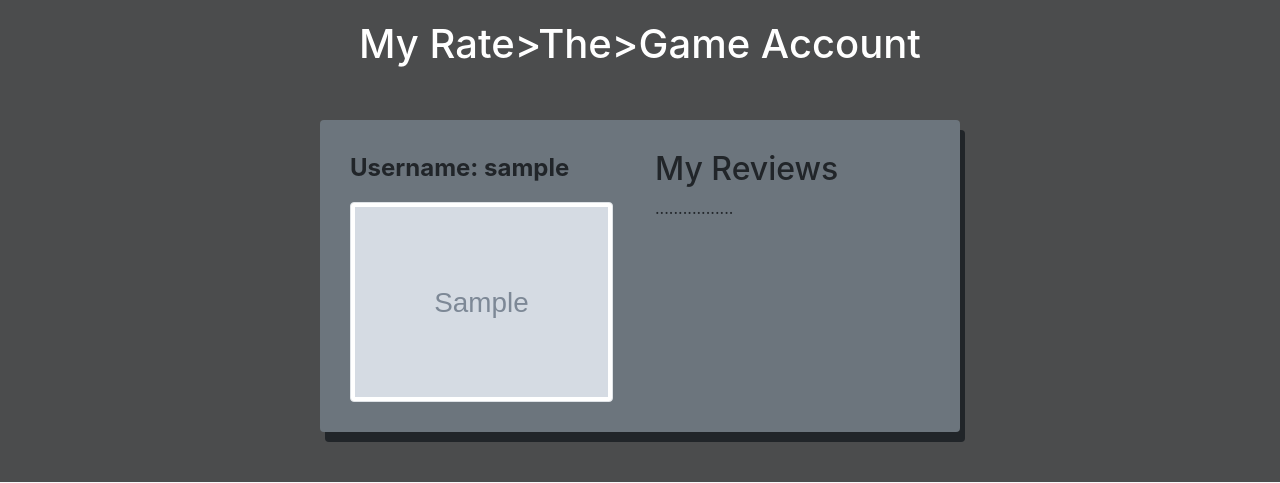
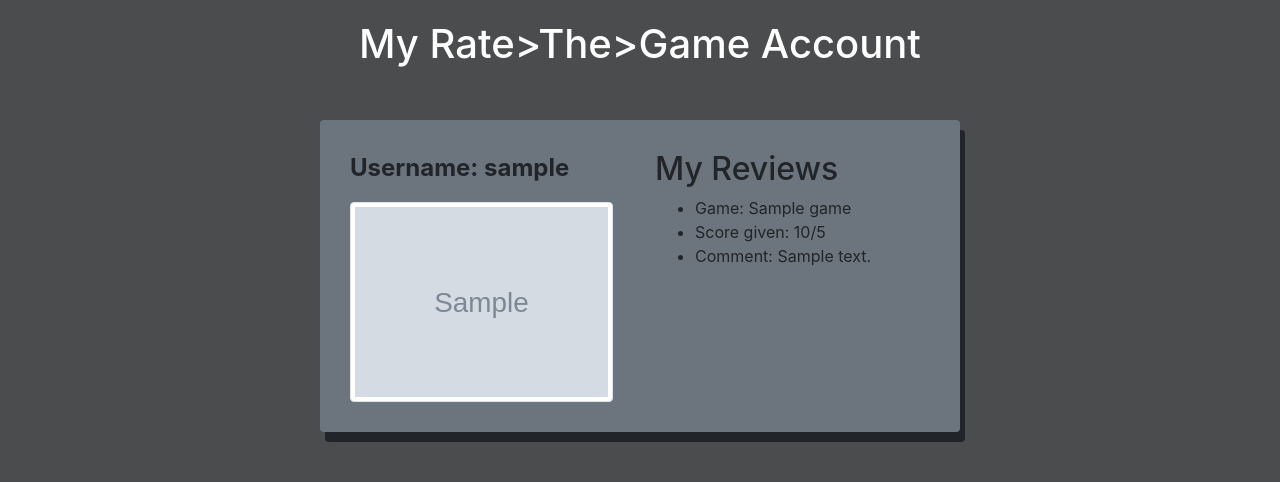
Before and after one commit to harshkheskani/rate_the_game, a Django app: page /rate_the_game_app/my_account/ in a window 1280 px wide. Shown: the part 90-573 px from the top of the page. Run offline with Django 3.2, Linux system fonts and the light colour scheme; a user stored in the database is signed in; tables that the repository leaves empty hold one stand-in row (values such as "Sample post"); grey boxes marked "Sample" are stand-in pictures; some libraries are stand-ins or nearby versions.

Commit message:
implemented my reviews in my_account page but not 100% sure if it is working yet as I need to populate with some reviews and check

```diff
--- a/rate_the_game_app/views.py
+++ b/rate_the_game_app/views.py
@@ -52,7 +52,15 @@ def contact_form(request):
 
 @login_required
 def my_account(request):
-    return render(request, 'rate_the_game_app/my_account.html')
+    context_dict = {}
+    try:
+        reviews = Review.objects.filter(user=request.user.profile)
+
+        context_dict['reviews'] = reviews
+    except Review.DoesNotExist:
+        context_dict['reviews'] = None
+
+    return render(request, 'rate_the_game_app/my_account.html', context=context_dict)
 
 def register(request):
     #boolean to tell template whether the registration worked
--- a/templates/rate_the_game_app/my_account.html
+++ b/templates/rate_the_game_app/my_account.html
@@ -19,7 +19,17 @@
 
 		<div class="col-sm">
 			<h2>My Reviews</h2>
-			.................
+			{% if reviews %}
+			<ul>
+				{% for review in reviews %}
+				<li>Game: {{ review.game }}</li>
+				<li>Score given: {{ review.score }}/5</li>
+				<li>Comment: {{ review.comment }}</li>
+				{% endfor %}
+			</ul>
+			{% else %}
+				<strong>You haven't written any reviews yet!.</strong>
+			{% endif %}
 		</div>
 	</div>
 </div>
```
